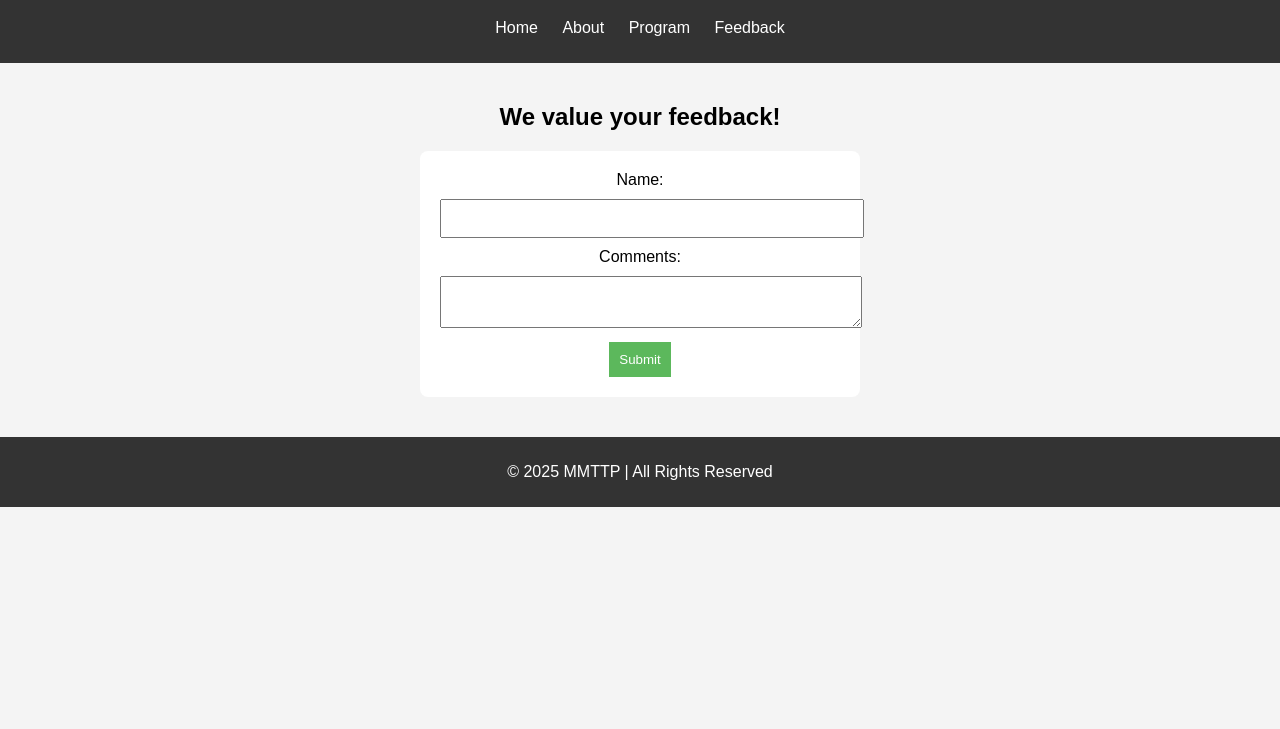
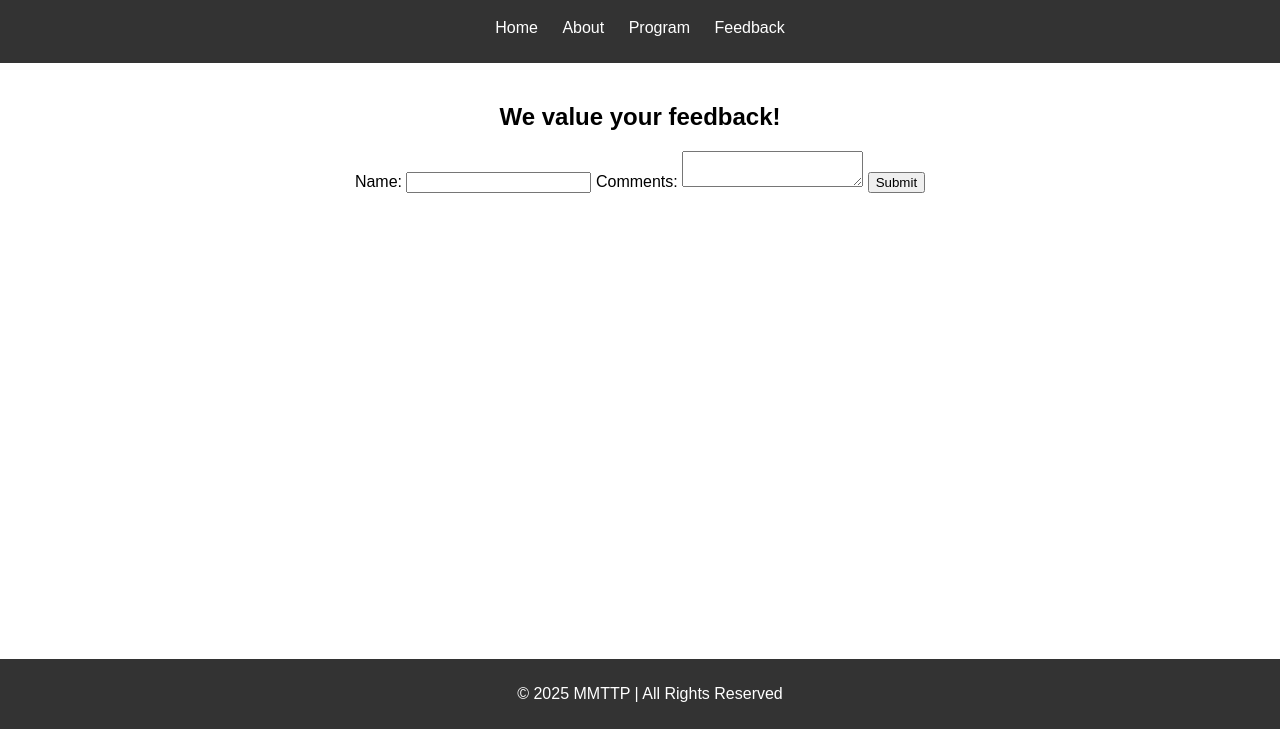
Before and after one commit to santoshsingh4382/santoshsingh4382.github.io, a plain HTML site: page feedback.html in a window 1280 px wide. Shown: the part 71-800 px from the top of the page. Drawn offline with Linux system fonts and the light colour scheme.

Commit message:
Update style.css

```diff
--- a/style.css
+++ b/style.css
@@ -1,25 +1,24 @@
 body {
     font-family: Arial, sans-serif;
-    background-color: #f4f4f4;
-    text-align: center;
     margin: 0;
     padding: 0;
+    text-align: center;
 }
 
-header, footer {
+header {
     background-color: #333;
     color: white;
     padding: 10px;
 }
 
 nav ul {
-    list-style: none;
+    list-style-type: none;
     padding: 0;
 }
 
 nav ul li {
     display: inline;
-    margin: 0 10px;
+    margin: 10px;
 }
 
 nav ul li a {
@@ -31,24 +30,11 @@ main {
     padding: 20px;
 }
 
-form {
-    margin: 20px auto;
-    max-width: 400px;
-    background: white;
-    padding: 20px;
-    border-radius: 8px;
-}
-
-input, textarea {
-    width: 100%;
-    padding: 10px;
-    margin: 10px 0;
-}
-
-button {
-    background-color: #5cb85c;
+footer {
+    background-color: #333;
     color: white;
     padding: 10px;
-    border: none;
-    cursor: pointer;
+    position: absolute;
+    bottom: 0;
+    width: 100%;
 }
```
